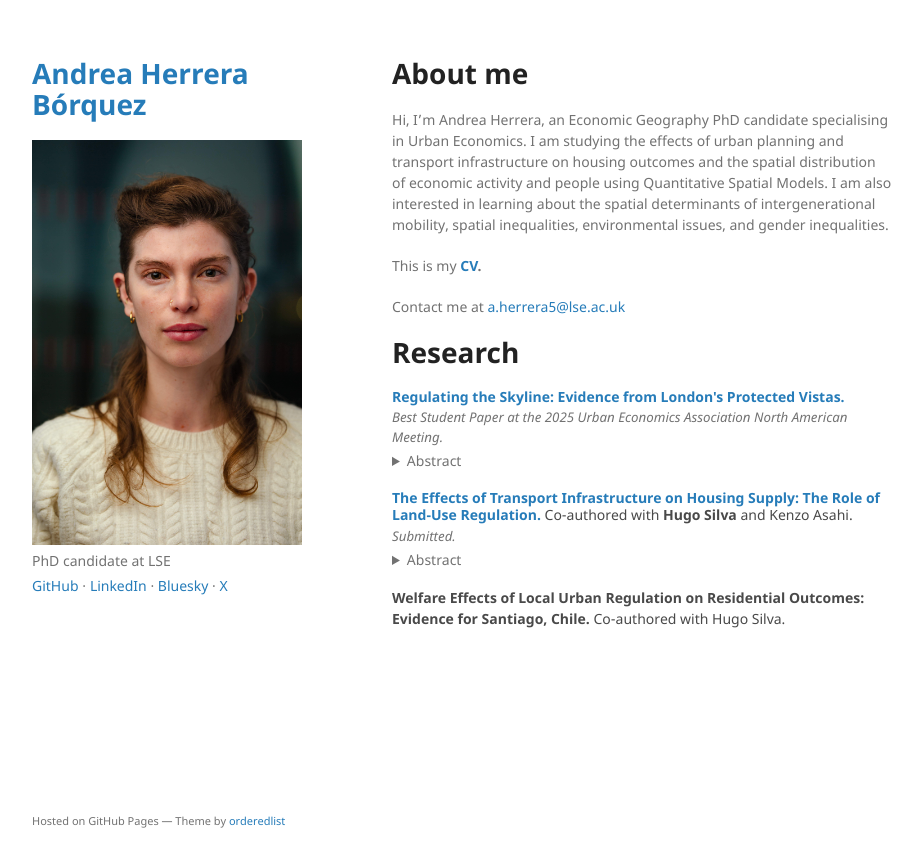
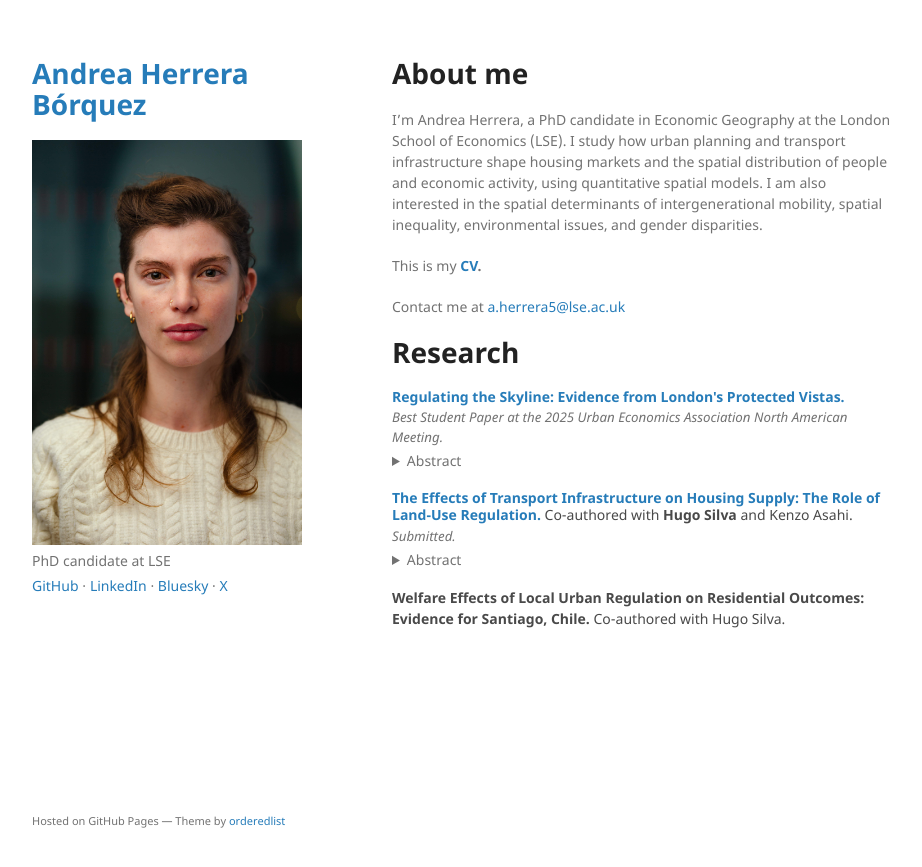
Before and after one commit to aaherrerab/aaherrerab.github.io, a Jekyll site: the page built from index.md, in a window 1280 px wide. Shown: the top 867 px of the page, without its empty margins (178-1100 px from the left). Built offline with Jekyll 4.4.1, drawn with Linux system fonts in a browser that asks for light colours; our own code applies the rules of GitHub Pages for plain Markdown files.

Commit message:
Revise personal introduction in index.md

```diff
--- a/index.md
+++ b/index.md
@@ -4,7 +4,7 @@ layout: default
 
 # About me
 
-Hi, I'm Andrea Herrera, an Economic Geography PhD candidate specialising in Urban Economics. I am studying the effects of urban planning and transport infrastructure on housing outcomes and the spatial distribution of economic activity and people using Quantitative Spatial Models. I am also interested in learning about the spatial determinants of intergenerational mobility, spatial inequalities, environmental issues, and gender inequalities.
+I’m Andrea Herrera, a PhD candidate in Economic Geography at the London School of Economics (LSE). I study how urban planning and transport infrastructure shape housing markets and the spatial distribution of people and economic activity, using quantitative spatial models. I am also interested in the spatial determinants of intergenerational mobility, spatial inequality, environmental issues, and gender disparities.
 
 <p>This is my <span style="color:inherit !important; font-weight:600; text-decoration:none;"> <a href="/assets/pdf/cv_aaherrerab.pdf" class="custom-link">CV</a>.</span> </p>
 
```
